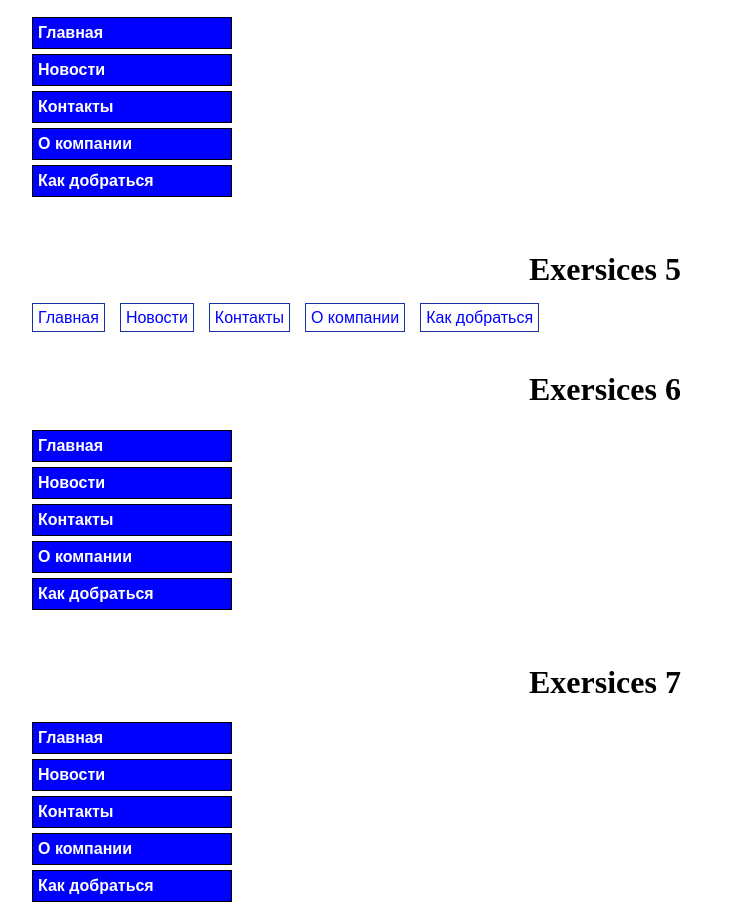
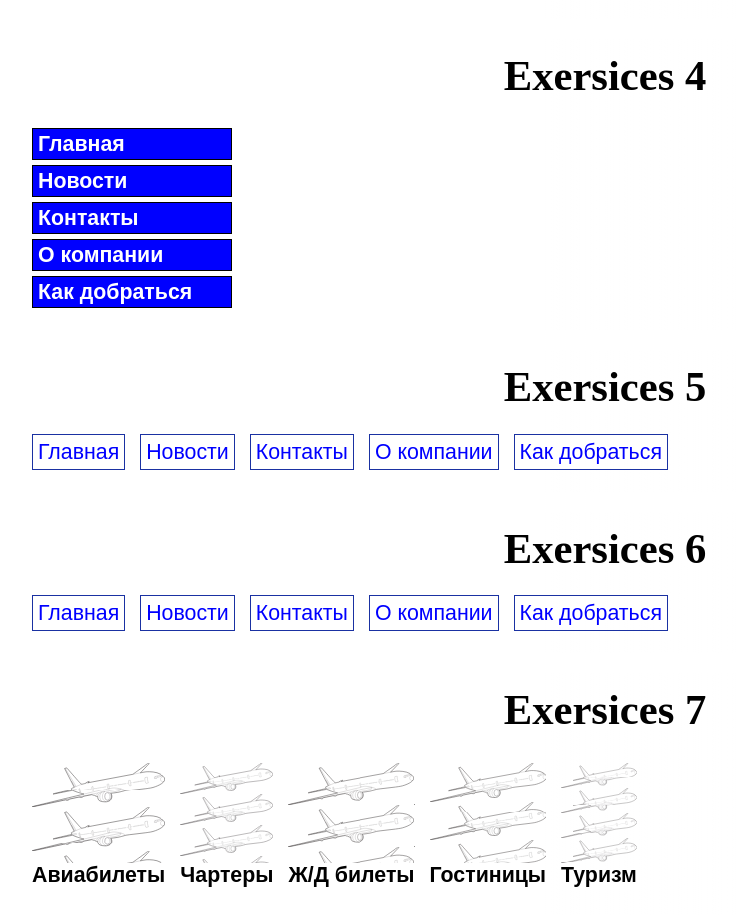
Before and after one commit to KodokuOdius/Web_Programming, a plain HTML site: page PracticalWork7/index.html in a window 1280 px wide. Shown: the part 851-1772 px from the top of the page, without its empty margins (35-772 px from the left). Drawn offline with Linux system fonts and the light colour scheme.

Commit message:
her znaet

```diff
--- a/PracticalWork7/index.html
+++ b/PracticalWork7/index.html
@@ -52,11 +52,21 @@
         <h1>Exersices 4</h1>
 
         <ul class="menu4">
-            <li><a href="#">Главная <img src="img/cursor.jpg"></a></li>
-            <li><a href="#">Новости</a></li>
-            <li><a href="#">Контакты</a></li>
-            <li><a href="#">О компании</a></li>
-            <li><a href="#">Как добраться</a></li>
+            <li><a href="#">Главная
+                    <img src="img/unnamed.jpg">
+            </a></li>
+            <li><a href="#">Новости
+                    <img src="img/unnamed.jpg">
+            </a></li>
+            <li><a href="#">Контакты
+                    <img src="img/unnamed.jpg">
+            </a></li>
+            <li><a href="#">О компании
+                    <img src="img/unnamed.jpg">
+            </a></li>
+            <li><a href="#">Как добраться
+                    <img src="img/unnamed.jpg">
+            </a></li>
         </ul>
     </div>
 
@@ -75,7 +85,7 @@
     <div class="exersices">
         <h1>Exersices 6</h1>
 
-        <ul class="menu4">
+        <ul class="menu6">
             <li><a href="#">Главная</a></li>
             <li><a href="#">Новости</a></li>
             <li><a href="#">Контакты</a></li>
@@ -87,12 +97,27 @@
     <div class="exersices">
         <h1>Exersices 7</h1>
 
-        <ul class="menu4">
-            <li><a href="#">Главная</a></li>
-            <li><a href="#">Новости</a></li>
-            <li><a href="#">Контакты</a></li>
-            <li><a href="#">О компании</a></li>
-            <li><a href="#">Как добраться</a></li>
+        <ul class="menu7">
+            <li><a href="#">
+                <div class="img"></div>
+                Авиабилеты
+            </a></li>
+            <li><a href="#">
+                <div class="img"></div>
+                Чартеры
+            </a></li>
+            <li><a href="#">
+                <div class="img"></div>
+                Ж/Д билеты
+            </a></li>
+            <li><a href="#">
+                <div class="img"></div>
+                Гостиницы
+            </a></li>
+            <li><a href="#">
+                <div class="img"></div>
+                Туризм
+            </a></li>
         </ul>
     </div>
 
--- a/PracticalWork7/style.css
+++ b/PracticalWork7/style.css
@@ -9,6 +9,7 @@ h1 {
 
 body {
     margin: 0%;
+    font: 16pt Arial;
 }
 html {
     background-size: cover;
@@ -44,7 +45,7 @@ div.exersices {
     margin-left: 25px;
     padding: 2px;
 
-    background-image: -webkit-linear-gradient(left, rgb(255,255,255) 45%, rgba(255,255,255, 0) 75%);
+    background-image: -webkit-linear-gradient(left, rgb(255,255,255) 45%, rgba(255,255,255, 0) 77%);
 }
 
 
@@ -57,7 +58,6 @@ div.exersices {
 .menu1 a:link, .menu1 a:visited {
     text-decoration: none;
     color: blue;
-    font: 12pt Arial;
 }
 .menu1 a:hover {
     text-decoration: underline;
@@ -76,7 +76,6 @@ div.exersices {
 .menu2 a:link, .menu2 a:visited{
 	text-decoration: none;
 	color: blue;
-	font: 12pt Arial;
 	border: 1px solid blue;
 	display: block;
 	padding: 0px 5px;
@@ -100,7 +99,6 @@ div.exersices {
 	text-decoration: none;
     background-color: gray;
 	color: white;
-	font: 12pt Arial;
 	border: 1px solid black;
 	display: block;
 	padding: 0px 5px;
@@ -123,34 +121,45 @@ div.exersices {
 .menu4 li {
     margin-bottom: 5px;
 }
+.menu4 li img {
+    visibility: hidden;
+}
 .menu4 a:link, .menu4 a:visited{
 	text-decoration: none;
     background-color: blue;
 	color: white;
-	font: 12pt Arial;
 	border: 1px solid black;
 	display: block;
 	padding: 0px 5px;
 	line-height: 30px;
     font-weight: bold;
 }
-.menu4 li img {
-    visibility: hidden;
-}
 .menu4 a:hover{
     color: blue;
     background-color: white;
-
-    /* https://yt3.ggpht.com/a/AATXAJzoAqrJC6-c34JXosrKglPhQI8-F96Dq6R4qA=s900-c-k-c0xffffffff-no-rj-mo */
 }
-
-
+.menu4 a {
+    position: relative;
+}
+.menu4 a img{
+    visibility: hidden;
+    position: absolute;
+    top: 10%;
+    right: 7%;
+    height: auto;
+    width: 12%;
+    z-index: 1;
+}
+.menu4 a:hover img{
+    visibility: visible;
+}
 
 
 .menu5 {
     list-style-type: none;
     display: flex;
     flex-direction: row;
+    margin-bottom: 25px;
 }
 .menu5 li {
     margin-right: 15px;
@@ -158,11 +167,81 @@ div.exersices {
 .menu5 a:link, .menu5 a:visited {
 	text-decoration: none;
 	color: blue;
-	font: 12pt Arial;
 	border: 1px solid #1A31A2;
 	padding: 5px;
 }
 .menu5 a:hover, .menu5 a.active {
 	color: red;
+}
 
+
+.menu6 {
+    list-style-type: none;
+    display: flex;
+    flex-direction: row;
+    margin-bottom: 25px;
 }
+.menu6 li {
+    margin-right: 15px;
+}
+.menu6 a:link, .menu6 a:visited {
+	text-decoration: none;
+	color: blue;
+	border: 1px solid #1A31A2;
+	padding: 5px;
+}
+.menu6 a:hover, .menu6 a.active {
+	border: 1px solid black;
+    background-color: gray;
+    color: white;
+}
+
+
+.menu7 {
+    list-style-type: none;
+    display: flex;
+    flex-direction: row;
+    margin-bottom: 25px;
+    align-items: center;
+}
+.menu7 li {
+    margin-right: 15px;
+}
+.menu7 a {
+    text-align: center;
+    display: flex;
+    flex-direction: column;
+    position: relative;
+    font-weight: bold;
+}
+.menu7 a:link, .menu7 a:visited {
+	text-decoration: none;
+	color: black;
+}
+.menu7 a:hover, .menu7 a.active {
+    color: blue;
+}
+.menu7 a .img{
+    /* padding-bottom: 10px;
+    margin: auto;
+    visibility: visible;
+    position: relative;
+    height: auto;
+    width: 75px;
+    z-index: 1; */
+    background: url('img/johntg-Boeing-777.svg');
+    height: 100px;
+    width: auto;
+    fill: gray;
+    /* background-color: gray; */
+    display: block;
+}
+
+
+.menu7 a:hover .img {
+    background: url('img/johntg-Boeing-777.svg');
+    height: 100px;
+    width: auto;
+    stroke: blue;
+    /* background-color: blue; */
+}
```
Also changed, not shown: PracticalWork7/img/johntg-Boeing-777.svg (added), PracticalWork7/img/nextbg.png (added), PracticalWork7/img/unnamed.jpg (added).
